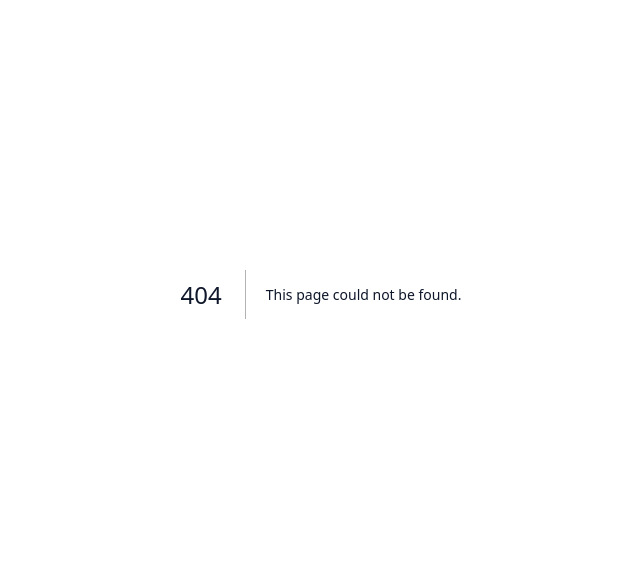
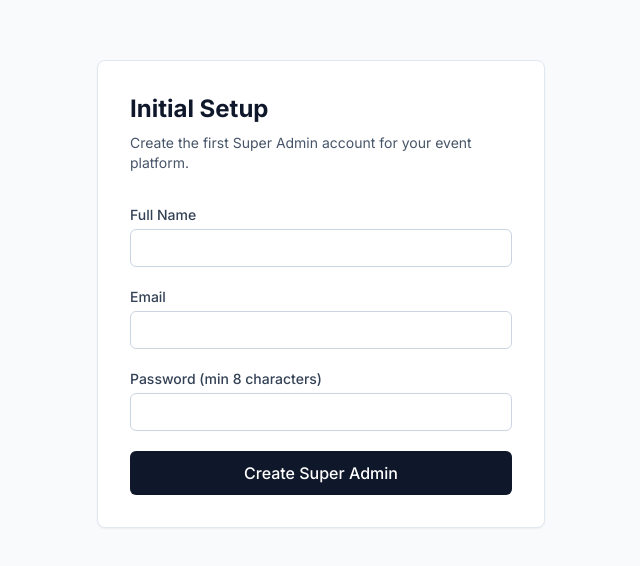
Before and after one commit to attarabdussamad-glitch/event-management-platform, a Next.js app: page /setup in a window 1280 px wide. Before the commit this address had no page. Shown: the part 106-672 px from the top of the page, without its empty margins (319-959 px from the left). Built offline with nearby package versions, Linux system fonts and the light colour scheme; no server answers; the database is empty.

Commit message:
Add initial setup page

```diff
--- /dev/null
+++ b/src/app/setup/page.tsx
@@ -0,0 +1,163 @@
+"use client";
+
+import { useState, useEffect } from "react";
+import { useRouter } from "next/navigation";
+
+export default function SetupPage() {
+  const router = useRouter();
+  const [loading, setLoading] = useState(true);
+  const [needsSetup, setNeedsSetup] = useState(false);
+  const [form, setForm] = useState({ name: "", email: "", password: "" });
+  const [error, setError] = useState("");
+  const [success, setSuccess] = useState(false);
+  const [submitting, setSubmitting] = useState(false);
+
+  useEffect(() => {
+    fetch("/api/setup")
+      .then((r) => r.json())
+      .then((data) => {
+        setNeedsSetup(data.needsSetup);
+        setLoading(false);
+      })
+      .catch(() => {
+        setNeedsSetup(true);
+        setLoading(false);
+      });
+  }, []);
+
+  async function handleSubmit(e: React.FormEvent) {
+    e.preventDefault();
+    setError("");
+    setSubmitting(true);
+
+    try {
+      const res = await fetch("/api/setup", {
+        method: "POST",
+        headers: { "Content-Type": "application/json" },
+        body: JSON.stringify(form),
+      });
+      const data = await res.json();
+
+      if (!res.ok) {
+        setError(data.error || "Setup failed");
+        setSubmitting(false);
+        return;
+      }
+
+      setSuccess(true);
+      setTimeout(() => router.push("/admin/login"), 2000);
+    } catch {
+      setError("Network error. Please try again.");
+      setSubmitting(false);
+    }
+  }
+
+  if (loading) {
+    return (
+      <div className="min-h-screen flex items-center justify-center bg-slate-50">
+        <p className="text-slate-600">Checking system status...</p>
+      </div>
+    );
+  }
+
+  if (!needsSetup && !success) {
+    return (
+      <div className="min-h-screen flex items-center justify-center bg-slate-50 px-4">
+        <div className="max-w-md w-full bg-white border border-slate-200 rounded-lg p-8 text-center">
+          <h1 className="text-xl font-semibold text-slate-900">
+            System Already Initialized
+          </h1>
+          <p className="mt-2 text-slate-600">
+            A Super Admin account already exists.
+          </p>
+          <a
+            href="/admin/login"
+            className="inline-block mt-6 bg-slate-900 text-white px-5 py-2 rounded-md text-sm font-medium"
+          >
+            Go to Admin Login
+          </a>
+        </div>
+      </div>
+    );
+  }
+
+  if (success) {
+    return (
+      <div className="min-h-screen flex items-center justify-center bg-slate-50 px-4">
+        <div className="max-w-md w-full bg-white border border-slate-200 rounded-lg p-8 text-center">
+          <h1 className="text-xl font-semibold text-green-700">
+            Setup Complete
+          </h1>
+          <p className="mt-2 text-slate-600">
+            Redirecting to admin login...
+          </p>
+        </div>
+      </div>
+    );
+  }
+
+  return (
+    <div className="min-h-screen flex items-center justify-center bg-slate-50 px-4">
+      <div className="max-w-md w-full bg-white border border-slate-200 rounded-lg p-8 shadow-sm">
+        <h1 className="text-2xl font-bold text-slate-900">Initial Setup</h1>
+        <p className="mt-2 text-sm text-slate-600">
+          Create the first Super Admin account for your event platform.
+        </p>
+
+        <form onSubmit={handleSubmit} className="mt-8 space-y-5">
+          <div>
+            <label className="block text-sm font-medium text-slate-700">
+              Full Name
+            </label>
+            <input
+              type="text"
+              required
+              value={form.name}
+              onChange={(e) => setForm({ ...form, name: e.target.value })}
+              className="mt-1 w-full border border-slate-300 rounded-md px-3 py-2 text-sm focus:outline-none focus:ring-2 focus:ring-slate-900"
+            />
+          </div>
+          <div>
+            <label className="block text-sm font-medium text-slate-700">
+              Email
+            </label>
+            <input
+              type="email"
+              required
+              value={form.email}
+              onChange={(e) => setForm({ ...form, email: e.target.value })}
+              className="mt-1 w-full border border-slate-300 rounded-md px-3 py-2 text-sm focus:outline-none focus:ring-2 focus:ring-slate-900"
+            />
+          </div>
+          <div>
+            <label className="block text-sm font-medium text-slate-700">
+              Password (min 8 characters)
+            </label>
+            <input
+              type="password"
+              required
+              minLength={8}
+              value={form.password}
+              onChange={(e) => setForm({ ...form, password: e.target.value })}
+              className="mt-1 w-full border border-slate-300 rounded-md px-3 py-2 text-sm focus:outline-none focus:ring-2 focus:ring-slate-900"
+            />
+          </div>
+
+          {error && (
+            <p className="text-sm text-red-600 bg-red-50 px-3 py-2 rounded">
+              {error}
+            </p>
+          )}
+
+          <button
+            type="submit"
+            disabled={submitting}
+            className="w-full bg-slate-900 text-white font-medium py-2.5 rounded-md hover:bg-slate-800 disabled:opacity-50 transition"
+          >
+            {submitting ? "Creating..." : "Create Super Admin"}
+          </button>
+        </form>
+      </div>
+    </div>
+  );
+}
```
